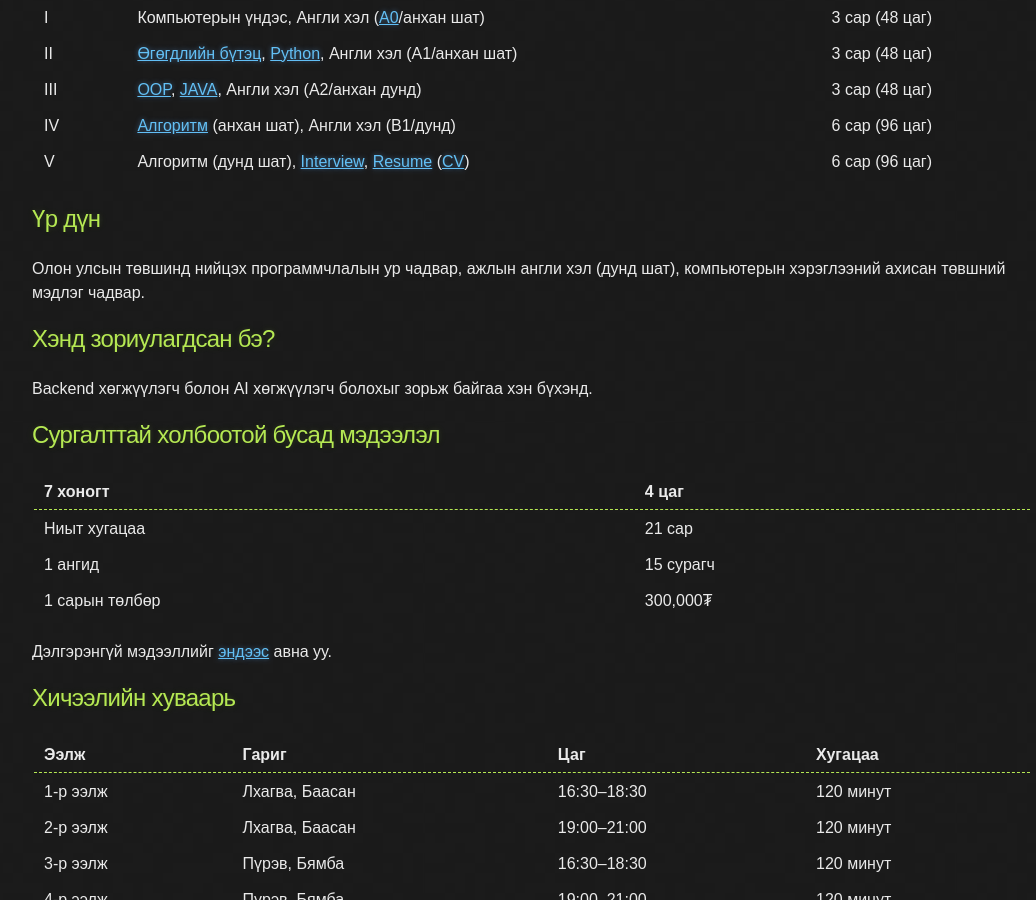
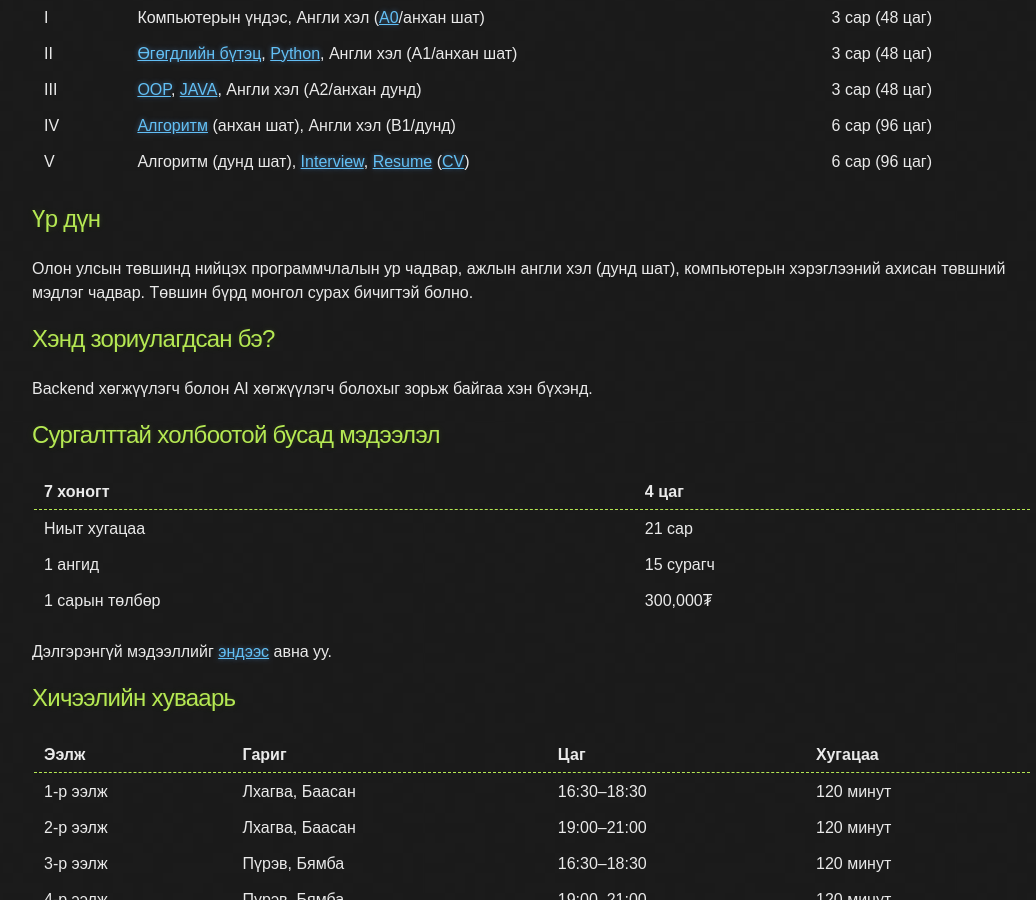
Before and after one commit to ganaatulgaa/corecode, a Jekyll site: the page built from index.md, in a window 1280 px wide and 900 px high, scrolled down 642 px. Shown: the whole window, without its empty margins (108-1144 px from the left). Built offline with Jekyll 4.4.1, drawn with Linux system fonts in a browser that asks for light colours.

Commit message:
Update index.md

```diff
--- a/index.md
+++ b/index.md
@@ -27,7 +27,7 @@
 
 ## Үр дүн
 
-Олон улсын төвшинд нийцэх программчлалын ур чадвар, ажлын англи хэл (дунд шат), компьютерын хэрэглээний ахисан төвшний мэдлэг чадвар.
+Олон улсын төвшинд нийцэх программчлалын ур чадвар, ажлын англи хэл (дунд шат), компьютерын хэрэглээний ахисан төвшний мэдлэг чадвар. Төвшин бүрд монгол сурах бичигтэй болно.
 
 ## Хэнд зориулагдсан бэ?
 
```
